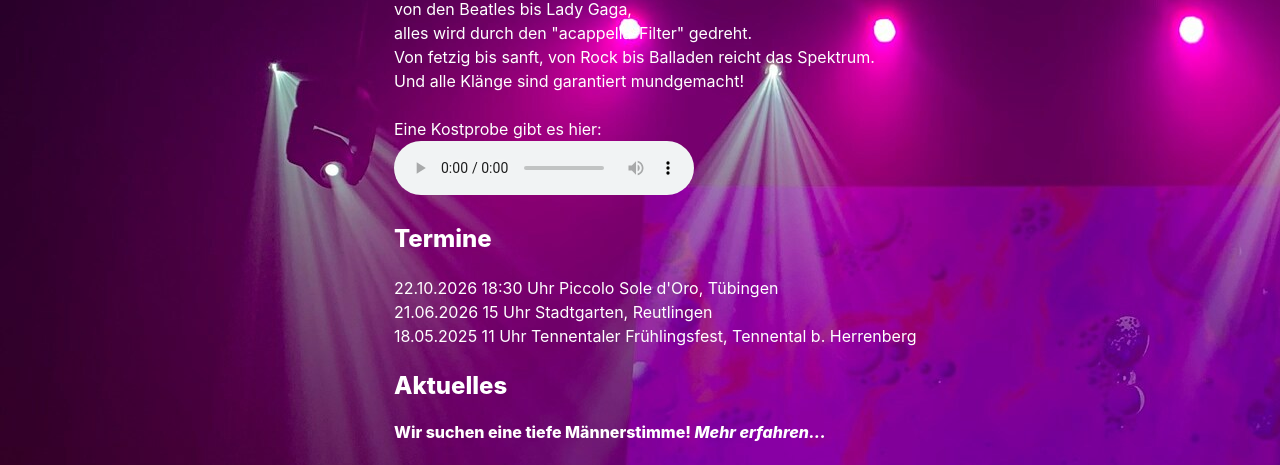
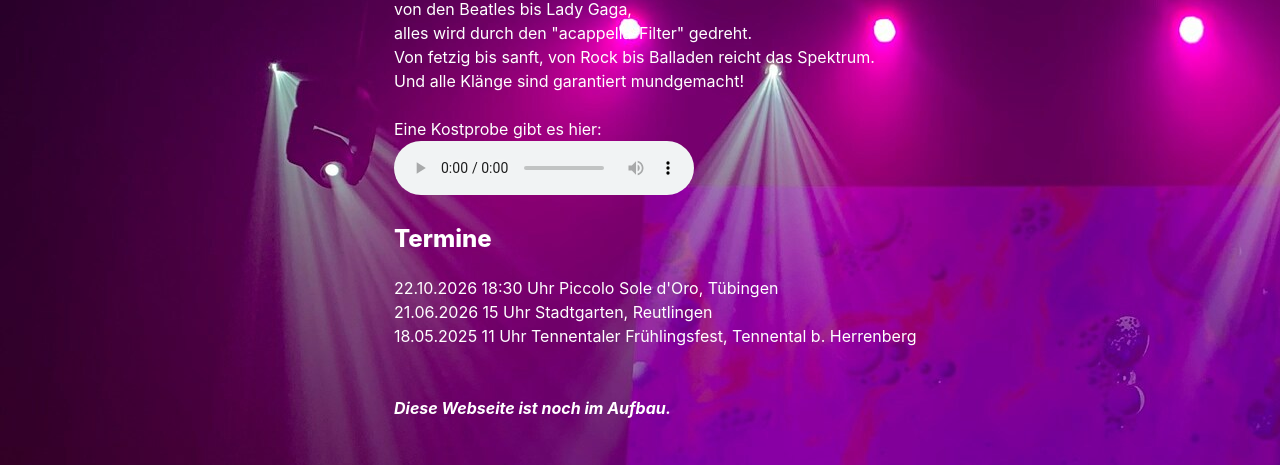
Before and after one commit to wosc/neckharmonics.de, a plain HTML site: page index.html in a window 1280 px wide. Shown: the part 321-786 px from the top of the page. Drawn offline with Linux system fonts and the light colour scheme.

Commit message:
Bass gefunden

```diff
--- a/index.html
+++ b/index.html
@@ -61,10 +61,6 @@
                 21.06.2026 15 Uhr Stadtgarten, Reutlingen<br>
                 18.05.2025 11 Uhr Tennentaler Frühlingsfest, Tennental b. Herrenberg<br>
                 <br>
-
-                <h2 class="title is-4">Aktuelles</h2>
-                <h3 class="title is-6">Wir suchen eine tiefe Männerstimme! <a href=bassgesucht.html><i>Mehr erfahren...</i></a></h3>
-                <br>
                 <br>
 
                 <p><b><i>Diese Webseite ist noch im Aufbau.</i></b></p>
```
